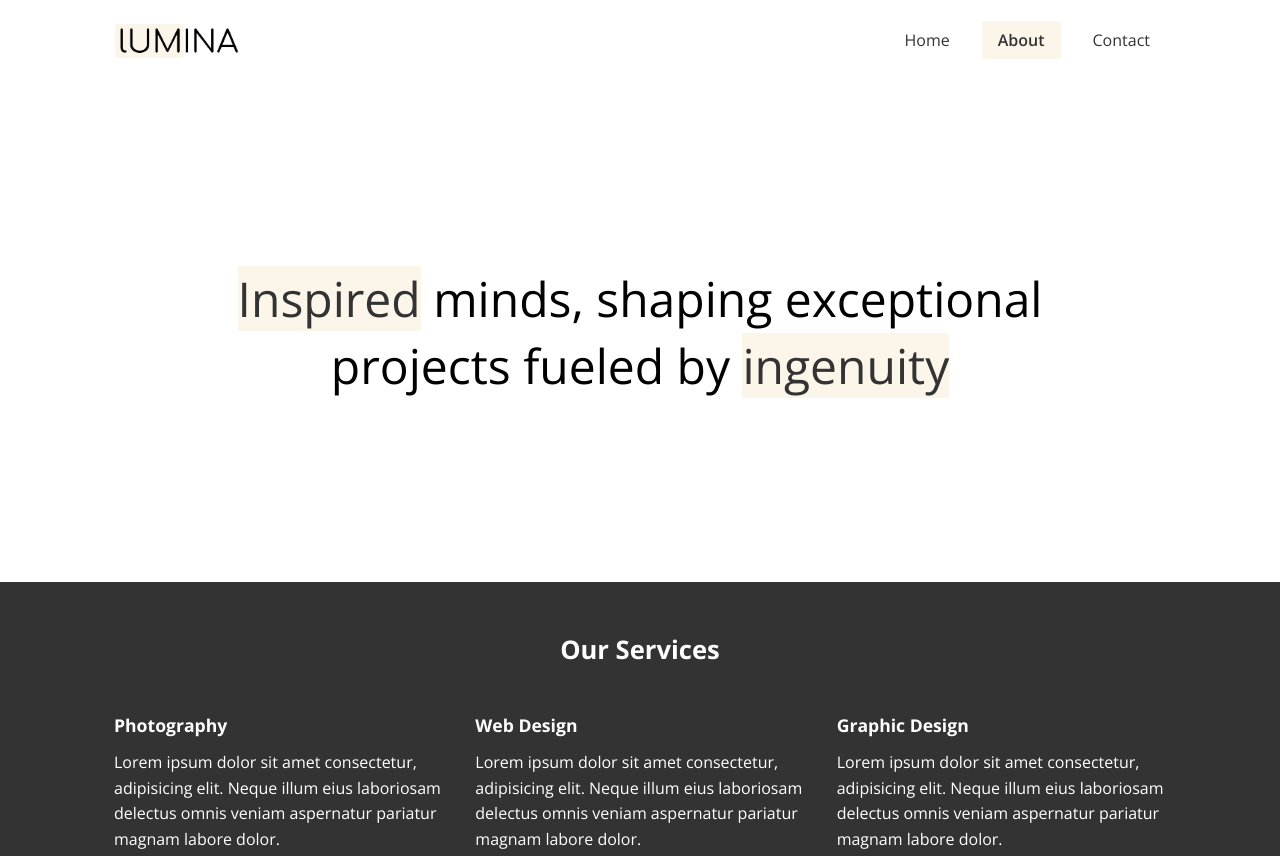
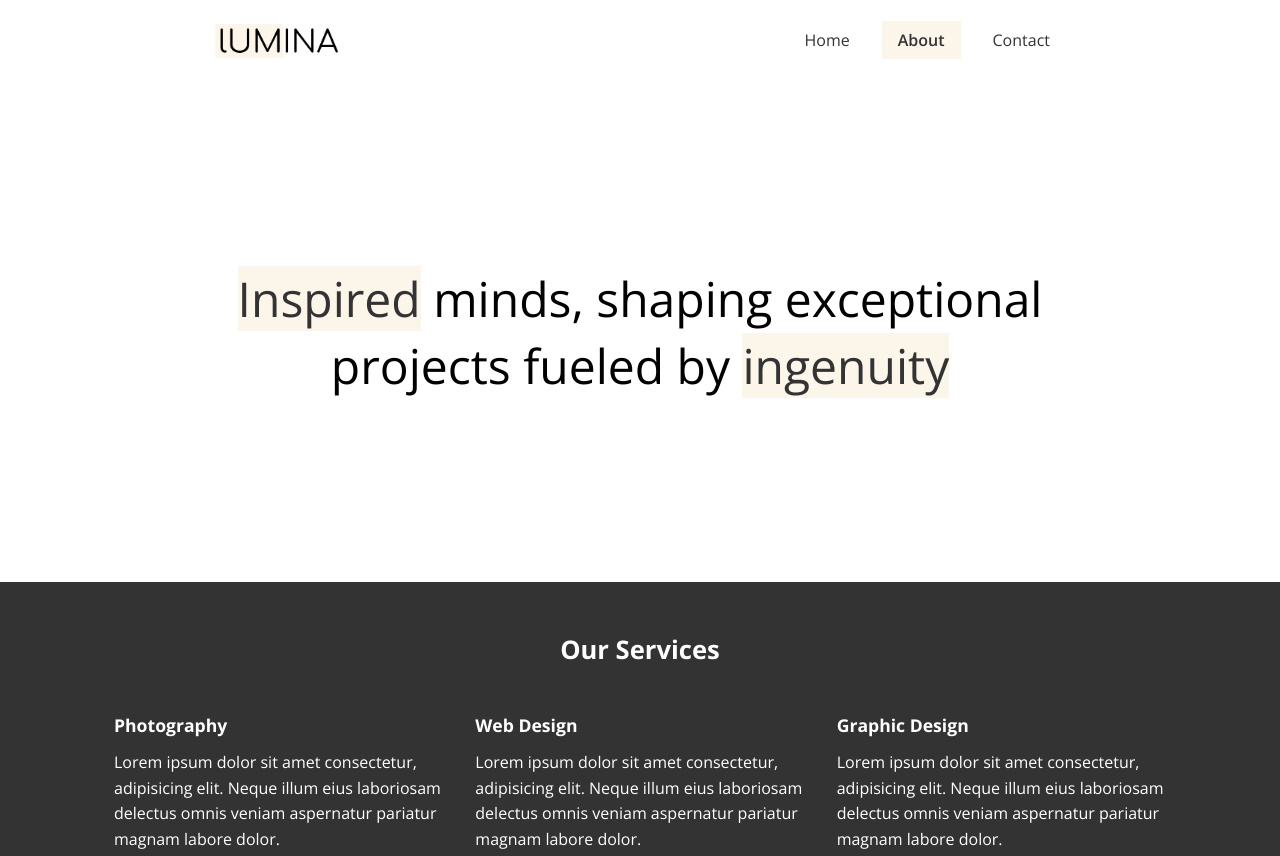
Before and after one commit to Samia-T/lumina-creative, a plain HTML site: page about.html in a window 1280 px wide. Shown: the top 856 px of the page. Drawn offline with nearby package versions, Linux system fonts and the light colour scheme.

Commit message:
more fixes

```diff
--- a/about.html
+++ b/about.html
@@ -13,7 +13,7 @@
 </head>
 <body>
     <header class="header">
-        <div class="container header-flex">
+        <div class="container container-sm header-flex">
         <img src="images/logo.png" alt="Lumina Creative" class="logo">
         <ul class="main-menu">
             <li><a href="index.html">Home</a></li>
```
Also changed, not shown: contact.html (+1 -1 lines).
